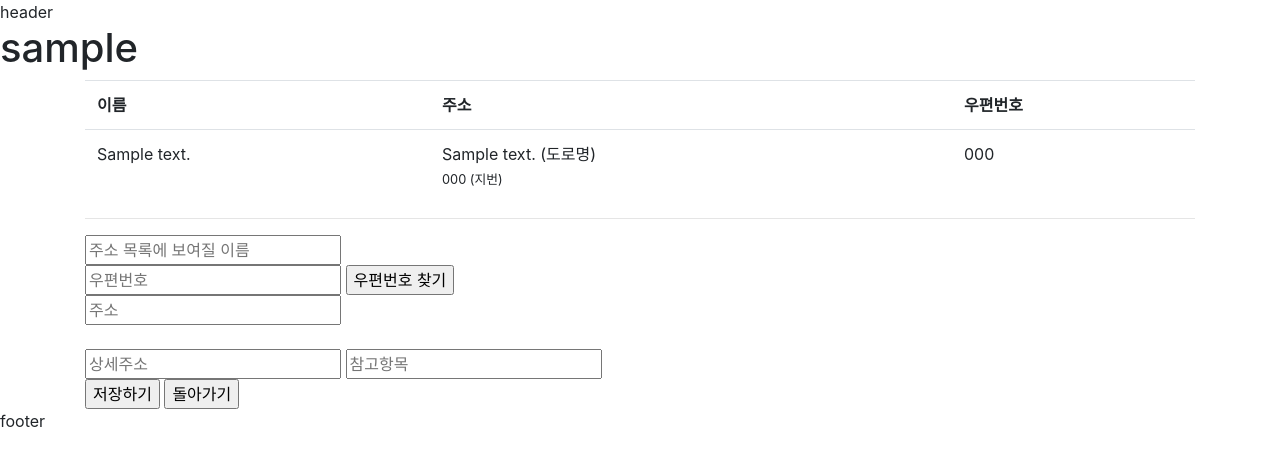
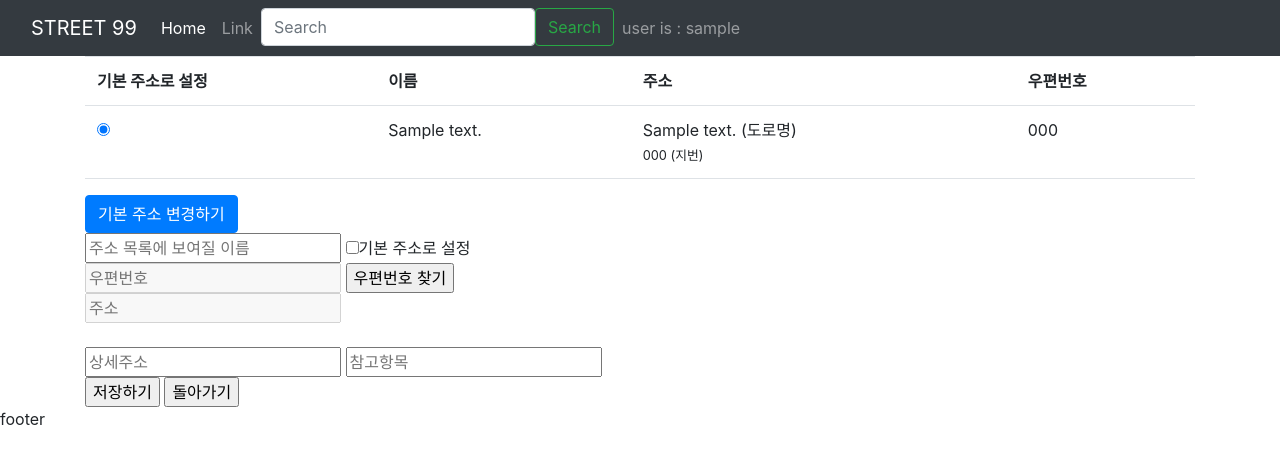
Before and after one commit to danho-vak/street_nine-nine, a Django app: page /addresses/list/ in a window 1280 px wide. Shown: the top 466 px of the page. Run offline with Django 3.2, Linux system fonts and the light colour scheme; a user stored in the database is signed in; tables that the repository leaves empty hold one stand-in row (values such as "Sample post"); parts of the project's set-up code (start-up, migrations or seed data) failed here and were passed over; some libraries are stand-ins or nearby versions.

Commit message:
address creation logic has changed, and a few bug fixed

```diff
--- a/accountapp/templates/accountapp/login.html
+++ b/accountapp/templates/accountapp/login.html
@@ -10,7 +10,7 @@
         <label for="id_password" class="sr-only">Password</label>
         <input type="password" name="password" id="id_password" class="form-control" placeholder="Password" required>
         <button class="btn btn-lg btn-primary btn-block" type="submit">로그인</button>
-        <button class="btn btn-lg btn-primary btn-block" type="button" onclick="#">회원가입</button>
+        <button class="btn btn-lg btn-primary btn-block" type="button" onclick="location.href='{% url 'accountapp:create' %}'">회원가입</button>
     </form>
 </div>
 
--- a/accountapp/views.py
+++ b/accountapp/views.py
@@ -21,7 +21,7 @@ USER_HAS_OWNERSHIP = [account_has_ownership, login_required]
 class AccountCreateView(CreateView):
     model = User
     form_class = CustomUserCreationForm
-    template_name = 'accountapp/product_create.html'
+    template_name = 'accountapp/create.html'
     success_url = reverse_lazy('accountapp:login')
 
 
--- a/addressapp/forms.py
+++ b/addressapp/forms.py
@@ -6,5 +6,5 @@ from addressapp.models import UserAddress
 class AddressCreationForm(ModelForm):
     class Meta:
         model = UserAddress
-        fields = ['address_alias', 'address_lot_number', 'address_road_name', 'zip_code']
+        fields = ['address_alias', 'address_lot_number', 'address_road_name', 'zip_code', 'is_default']
         exclude = ['target_user']
--- a/addressapp/models.py
+++ b/addressapp/models.py
@@ -9,3 +9,4 @@ class UserAddress(models.Model):
     address_lot_number = models.CharField(max_length=120, null=False)  # 지번
     address_road_name = models.CharField(max_length=120, null=False)  # 도로명
     zip_code = models.CharField(max_length=8, null=False)
+    is_default = models.BooleanField(default=False, null=True, blank=True)  # 기본 주소 설정 여부
--- a/addressapp/templates/addressapp/create.html
+++ b/addressapp/templates/addressapp/create.html
@@ -2,16 +2,18 @@
 
 <form action="{% url 'addressapp:create' %}" method="post">
     {% csrf_token %}
-    <input type="text" name="address_alias" id="address_alias" placeholder="주소 목록에 보여질 이름"><br>
-    <input type="text" name="zip_code" id="sample6_postcode" placeholder="우편번호">
+    <input type="text" name="address_alias" id="address_alias" placeholder="주소 목록에 보여질 이름">
+    <input type="checkbox" name="is_default" id="is_default" value="checked">기본 주소로 설정<br>
+    <input type="text" name="zip_code" id="sample6_postcode" placeholder="우편번호" disabled>
     <input type="button" onclick="sample6_execDaumPostcode()" value="우편번호 찾기"><br>
-    <input type="text" name="address_lot_number" id="sample6_address" placeholder="주소"><br>
+    <input type="text" name="address_lot_number" id="sample6_address" placeholder="주소" disabled><br>
     <input type="hidden" name="" id="hidden_address" value=""><br>
     <input type="text" id="sample6_detailAddress" placeholder="상세주소">
     <input type="text" id="sample6_extraAddress" placeholder="참고항목"><br>
     <input type="submit" value="저장하기">
     <input type="button" value="돌아가기">
 </form>
+
 
 <script src="https://t1.daumcdn.net/mapjsapi/bundle/postcode/prod/postcode.v2.js"></script>
 <script>
--- a/addressapp/templates/addressapp/list.html
+++ b/addressapp/templates/addressapp/list.html
@@ -2,6 +2,6 @@
 
 {% block content %}
 {% include 'addressapp/snippets/address_list.html' %}
-<hr>
+
 {% include 'addressapp/create.html' %}
 {% endblock %}
--- a/addressapp/templates/addressapp/snippets/address_list.html
+++ b/addressapp/templates/addressapp/snippets/address_list.html
@@ -1,11 +1,19 @@
-<table class="table table-hover">
+<table class="table table-hover border-bottom">
     <tr>
+        <th>기본 주소로 설정</th>
         <th>이름</th>
         <th>주소</th>
         <th>우편번호</th>
     </tr>
     {% for item in address_list %}
         <tr>
+            <td>
+                {% if item.is_default %}
+                    <input type="radio" name="is_default" value="True" id="is_default_{{ item.pk }}" checked>
+                {% else %}
+                    <input type="radio" name="is_default" value="True" id="is_default_{{ item.pk }}">
+                {% endif %}
+            </td>
             <td>
                 {{ item.address_alias }}
             </td>
@@ -19,3 +27,4 @@
         </tr>
     {% endfor %}
 </table>
+<button class="btn btn-primary">기본 주소 변경하기</button>
--- a/addressapp/urls.py
+++ b/addressapp/urls.py
@@ -6,6 +6,6 @@ app_name = 'addressapp'
 
 
 urlpatterns = [
+    path('create/', AddressCreateView.as_view(), name='create'),
     path('list/', AddressListView.as_view(), name='list'),
-    path('create/', AddressCreateView.as_view(), name='create'),
 ]
--- a/addressapp/views.py
+++ b/addressapp/views.py
@@ -1,7 +1,10 @@
+from django.contrib.auth.decorators import login_required
+from django.core.exceptions import ObjectDoesNotExist
 from django.shortcuts import render
 
 # Create your views here.
 from django.urls import reverse_lazy
+from django.utils.decorators import method_decorator
 from django.views.generic import CreateView, ListView, UpdateView, DeleteView
 from django.views.generic.edit import FormMixin
 
@@ -9,21 +12,39 @@ from addressapp.forms import AddressCreationForm
 from addressapp.models import UserAddress
 
 
+@method_decorator(login_required, 'dispatch')
 class AddressCreateView(CreateView):
     model = UserAddress
     form_class = AddressCreationForm
-    template_name = 'addressapp/product_create.html'
+    template_name = 'addressapp/create.html'
 
-    success_url = reverse_lazy('storeapp:index')
+    success_url = reverse_lazy('addressapp:list')
 
     def form_valid(self, form):
         new_item = form.save(commit=False)
         new_item.target_user = self.request.user
+        new_item.is_default = self.set_default_address()  # 아래 set_default_address()에서 반환된 bool값을 저장
         new_item.save()
 
         return super().form_valid(form)
 
+    def set_default_address(self):
+        # 기존에 기본 주소로 설정되어 있는 레코드 탐색
+        before_object = UserAddress.objects.filter(target_user=self.request.user, is_default=True)
 
+        if before_object:  # 탐색된 레코드가 있다면
+            if self.request.POST.get('is_default', None) == 'checked':  # 기본 주소 설정 체크박스가 체크되었다면
+                before_object.update(is_default=False)  # 해당 레코드의 기본 주소 설정 값을 False로 변경하고 True 반환
+                return True
+            else:
+                return False
+        else:
+            return True  # 탐색된 레코드가 없다면(최초 등록의 경우) True 반환
+
+
+
+
+@method_decorator(login_required, 'dispatch')
 class AddressListView(ListView, FormMixin):
     template_name = 'addressapp/list.html'
     context_object_name = 'address_list'
@@ -33,11 +54,11 @@ class AddressListView(ListView, FormMixin):
         return UserAddress.objects.filter(target_user=self.request.user)
 
 
+# 주소를 수정하는 로직 말고 주소의 기본값 설정을 바꾸는 쪽으로 생각해보자
 class AddressUpdateView(UpdateView):
     model = UserAddress
     pass
 
-
 class AddressDeleteView(DeleteView):
     model = UserAddress
     pass
--- a/productapp/templates/productapp/create/product_category_create.html
+++ b/productapp/templates/productapp/create/product_category_create.html
@@ -2,6 +2,7 @@
 
 {% block content %}
 <form action="" method="post">
+    {% csrf_token %}
     <table>
         {{ form.as_table }}
     </table>
--- a/productapp/templates/productapp/detail.html
+++ b/productapp/templates/productapp/detail.html
@@ -32,7 +32,7 @@
     <tr>
         <td>
             {% for detail_image in target_product.product_detail_images.all %}
-                <img src="{{ detail_image.p_detail_image.url }}">
+                <img src="{{ detail_image.p_detail_image.url }}" width="1024" height="2068">
             {% endfor %}
         </td>
     </tr>
--- a/templates/header.html
+++ b/templates/header.html
@@ -1,8 +1,31 @@
-header
-<div>
-    {% if user.is_authenticated %}
-        <h1>{{ user.username }}</h1>
-    {% else %}
-        <h3>anonymous user</h3>
-    {% endif %}
-</div>
+<nav class="navbar navbar-dark bg-dark navbar-expand-lg">
+    <div class="container-fluid">
+        <a class="navbar-brand" href="{% url 'storeapp:index' %}">STREET 99</a>
+        <button class="navbar-toggler" type="button" data-bs-toggle="collapse" data-bs-target="#navbarSupportedContent" aria-controls="navbarSupportedContent" aria-expanded="false" aria-label="Toggle navigation">
+            <span class="navbar-toggler-icon"></span>
+        </button>
+        <div class="collapse navbar-collapse" id="navbarSupportedContent">
+            <ul class="navbar-nav me-auto mb-2 mb-lg-0">
+                <li class="nav-item">
+                    <a class="nav-link active" aria-current="page" href="#">Home</a>
+                </li>
+                <li class="nav-item">
+                    <a class="nav-link" href="#">Link</a>
+                </li>
+                <li class="nav-item">
+                    <form class="d-flex">
+                        <input class="form-control me-2" type="search" placeholder="Search" aria-label="Search">
+                        <button class="btn btn-outline-success" type="submit">Search</button>
+                    </form>
+                </li>
+                <li class="nav-item">
+                    {% if user.is_authenticated %}
+                        <a class="nav-link" href="{% url 'accountapp:detail' pk=user.pk %}">user is : {{ user.username }}</a>
+                    {% else %}
+                        <h3>anonymous user</h3>
+                    {% endif %}
+                </li>
+            </ul>
+        </div>
+    </div>
+</nav>
```
Also changed, not shown: productapp/decorator.py (added, +10 -0 lines), productapp/views.py (+13 -1 lines), addressapp/migrations/0003_useraddress_is_default.py (added), addressapp/migrations/0004_auto_20210112_0019.py (added), addressapp/migrations/0005_auto_20210112_0044.py (added).
